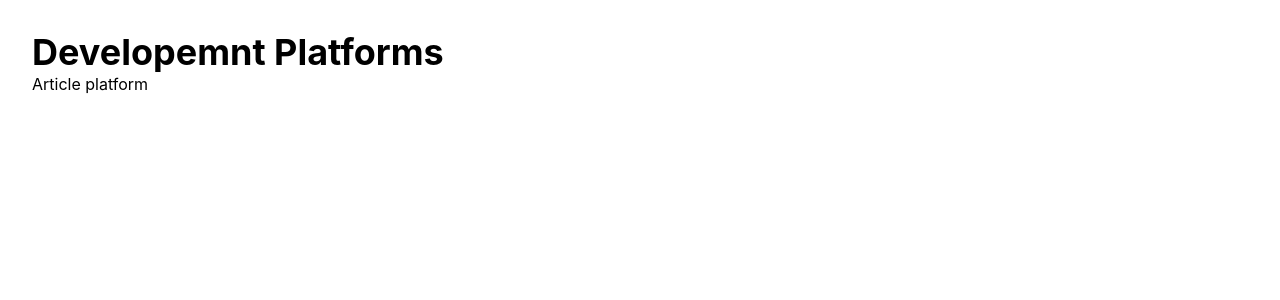
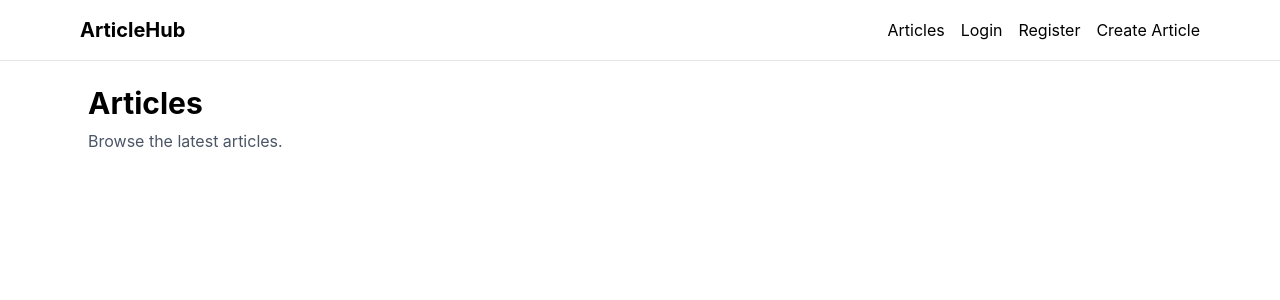
Before and after one commit to ND-Nitro/development-platforms-ca, a React (Vite) app: page / in a window 1280 px wide. Shown: the top 300 px of the page. Built offline with nearby package versions, Linux system fonts and the light colour scheme.

Commit message:
Add application routes

```diff
--- a/package.json
+++ b/package.json
@@ -14,6 +14,7 @@
     "@tailwindcss/vite": "^4.3.3",
     "react": "^19.2.8",
     "react-dom": "^19.2.8",
+    "react-router-dom": "^7.18.4",
     "tailwindcss": "^4.3.3"
   },
   "devDependencies": {
--- a/src/App.jsx
+++ b/src/App.jsx
@@ -1,9 +1,22 @@
+import { BrowserRouter, Routes, Route } from "react-router-dom";
+import Navbar from "./components/Navbar";
+import Home from "./pages/Home";
+import Login from "./pages/Login";
+import Register from "./pages/Register";
+import CreateArticle from "./pages/CreateArticle";
+
 function App() {
   return (
-    <main className="p-8">
-      <h1 className="text-4xl font-bold">Developemnt Platforms</h1>
-      <p>Article platform </p>
-    </main>
+    <BrowserRouter>
+      <Navbar />
+
+      <Routes>
+        <Route path="/" element={<Home />} />
+        <Route path="/login" element={<Login />} />
+        <Route path="/register" element={<Register />} />
+        <Route path="/create" element={<CreateArticle />} />
+      </Routes>
+    </BrowserRouter>
   );
 }
 
--- /dev/null
+++ b/src/components/Navbar.jsx
@@ -0,0 +1,22 @@
+import { Link } from "react-router-dom";
+
+function Navbar() {
+  return (
+    <nav className="border-b border-gray-200 bg-white">
+      <div className="mx-auto flex max-w-6xl items-center justify-between p-4">
+        <Link to="/" className="text-xl font-bold">
+          ArticleHub
+        </Link>
+
+        <div className="flex items-center gap-4">
+          <Link to="/">Articles</Link>
+          <Link to="/login">Login</Link>
+          <Link to="/register">Register</Link>
+          <Link to="/create">Create Article</Link>
+        </div>
+      </div>
+    </nav>
+  );
+}
+
+export default Navbar;
--- /dev/null
+++ b/src/pages/CreateArticle.jsx
@@ -0,0 +1,9 @@
+function CreateArticle() {
+  return (
+    <main className="mx-auto max-w-6xl p-6">
+      <h1 className="text-3xl font-bold">Create Article</h1>
+    </main>
+  );
+}
+
+export default CreateArticle;
--- /dev/null
+++ b/src/pages/Home.jsx
@@ -0,0 +1,10 @@
+function Home() {
+  return (
+    <main className="mx-auto max-w-6xl p-6">
+      <h1 className="text-3xl font-bold">Articles</h1>
+      <p className="mt-2 text-gray-600">Browse the latest articles.</p>
+    </main>
+  );
+}
+
+export default Home;
--- /dev/null
+++ b/src/pages/Login.jsx
@@ -0,0 +1,9 @@
+function Login() {
+  return (
+    <main className="mx-auto max-w-6xl p-6">
+      <h1 className="text-3xl font-bold">Login</h1>
+    </main>
+  );
+}
+
+export default Login;
--- /dev/null
+++ b/src/pages/Register.jsx
@@ -0,0 +1,9 @@
+function Register() {
+  return (
+    <main className="mx-auto max-w-6xl p-6">
+      <h1 className="text-3xl font-bold">Register</h1>
+    </main>
+  );
+}
+
+export default Register;
```
Also changed, not shown: src/components/ArticleCard.jsx (added), 1 other file (tests, documents, lock files or other folders).
